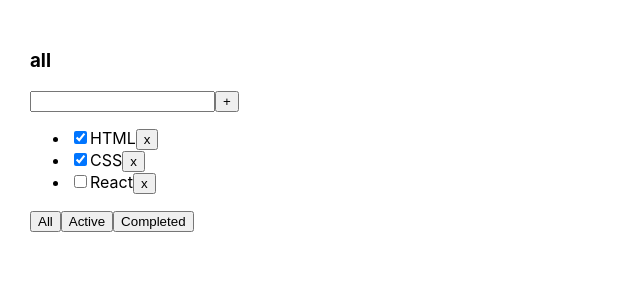
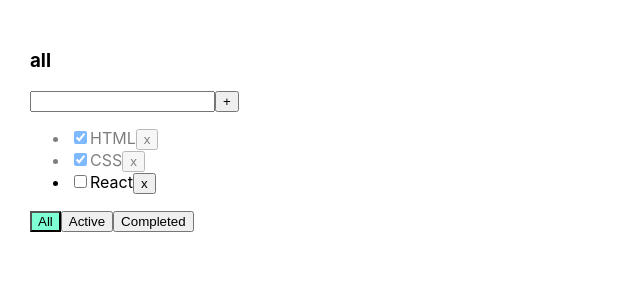
Before and after one commit to Ha1lowe3n/react-todolist, a React (Create React App) app: page / in a window 1280 px wide. Shown: the top 300 px of the page, without its empty margins (0-640 px from the left). Built offline with nearby package versions, Linux system fonts and the light colour scheme.

Commit message:
lesson 4: checked checkbox, add error to input, add color to buttons

```diff
--- a/src/App.css
+++ b/src/App.css
@@ -6,3 +6,20 @@
 .App > div {
   margin-right: 50px;
 }
+
+/*Todolist*/
+.error {
+  border: red 1px solid;
+}
+
+.error-message {
+  color: red;
+}
+
+.active-filter {
+  background-color: aquamarine;
+}
+
+.is-done {
+  opacity: 0.5;
+}
--- a/src/App.tsx
+++ b/src/App.tsx
@@ -36,6 +36,12 @@ function App() {
         setTasks(tasks.filter((t) => t.id !== id));
     };
 
+    const changeCheckStatus = (taskId: string) => {
+        const task = tasks.find((t) => t.id === taskId);
+        if (task) task.isDone = !task.isDone;
+        setTasks([...tasks]);
+    };
+
     const getTaskForTodoList = () => {
         switch (todoListFilter) {
             case "active":
@@ -57,6 +63,8 @@ function App() {
                 changeTodoListFilter={changeTodoListFilter}
                 addTask={addTask}
                 removeTask={removeTask}
+                changeCheckStatus={changeCheckStatus}
+                todoListFilter={todoListFilter}
             />
         </div>
     );
--- a/src/Todolist.tsx
+++ b/src/Todolist.tsx
@@ -8,6 +8,8 @@ type PropsType = {
     changeTodoListFilter: (filterValue: FilterValuesType) => void;
     removeTask: (id: string) => void;
     addTask: (title: string) => void;
+    changeCheckStatus: (taskId: string) => void;
+    todoListFilter: FilterValuesType;
 };
 
 function Todolist({
@@ -16,30 +18,40 @@ function Todolist({
     changeTodoListFilter,
     removeTask,
     addTask,
+    changeCheckStatus,
+    todoListFilter,
 }: PropsType) {
     const [newTaskTitle, setNewTaskTitle] = useState<string>("");
+    const [error, setError] = useState<string | null>(null);
 
     const onChangeHandler = (e: ChangeEvent<HTMLInputElement>) => {
         setNewTaskTitle(e.currentTarget.value);
     };
 
     const onKeyPressHandler = (e: KeyboardEvent<HTMLInputElement>) => {
-        if (e.key === "Enter" && e.currentTarget.value.trim() !== "") {
-            addTask(newTaskTitle);
-            setNewTaskTitle("");
-        }
+        setError(null);
+        if (e.key === "Enter") addTaskHandler();
     };
 
     const addTaskHandler = () => {
         if (newTaskTitle.trim() !== "") {
             addTask(newTaskTitle);
             setNewTaskTitle("");
+        } else {
+            setError("Title is required");
+            setTimeout(() => setError(null), 3500);
         }
     };
 
     const tasksTodolist = tasks.map((task) => (
-        <li key={task.id}>
-            <input type="checkbox" checked={task.isDone} />
+        <li key={task.id} className={task.isDone ? "is-done" : ""}>
+            <input
+                type="checkbox"
+                checked={task.isDone}
+                onChange={(e: ChangeEvent<HTMLInputElement>) =>
+                    changeCheckStatus(task.id)
+                }
+            />
             <span>{task.title}</span>
             <button onClick={() => removeTask(task.id)}>x</button>
         </li>
@@ -61,19 +73,40 @@ function Todolist({
             <h3>{title}</h3>
             <div>
                 <input
+                    className={error ? "error" : ""}
                     value={newTaskTitle}
                     onChange={onChangeHandler}
                     onKeyPress={onKeyPressHandler}
                 />
                 <button onClick={addTaskHandler}>+</button>
+                {error && <div className={"error-message"}>{error}</div>}
             </div>
 
             <ul>{tasksTodolist}</ul>
 
             <div>
-                <button onClick={filterTodoList}>All</button>
-                <button onClick={filterTodoList}>Active</button>
-                <button onClick={filterTodoList}>Completed</button>
+                <button
+                    className={todoListFilter === "all" ? "active-filter" : ""}
+                    onClick={filterTodoList}
+                >
+                    All
+                </button>
+                <button
+                    className={
+                        todoListFilter === "active" ? "active-filter" : ""
+                    }
+                    onClick={filterTodoList}
+                >
+                    Active
+                </button>
+                <button
+                    className={
+                        todoListFilter === "completed" ? "active-filter" : ""
+                    }
+                    onClick={filterTodoList}
+                >
+                    Completed
+                </button>
             </div>
         </div>
     );
```
